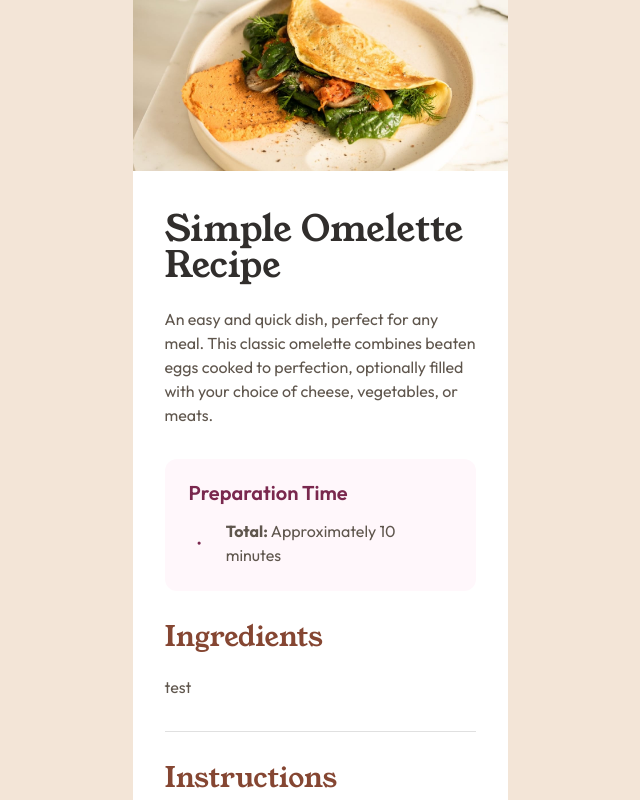
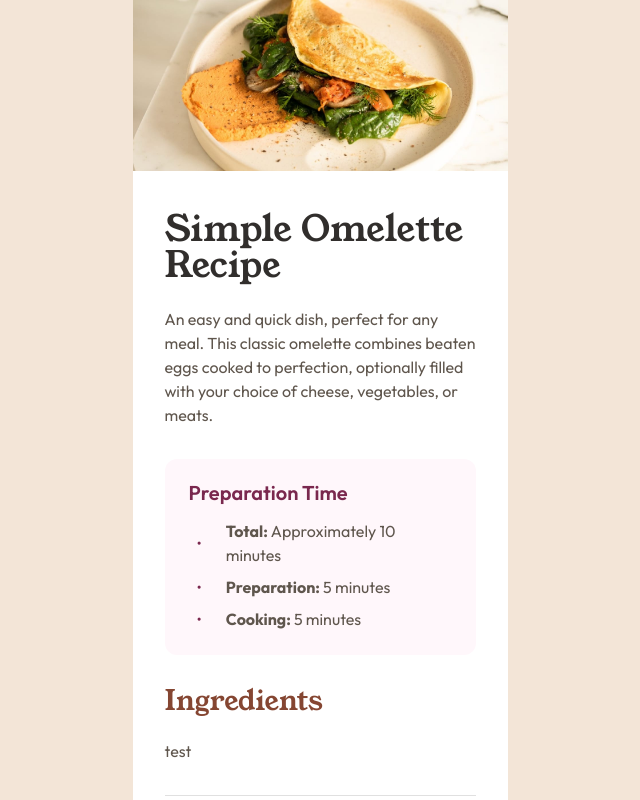
Before and after one commit to haipinggong/recipe-page, a React (Vite) app: page / in a window 1280 px wide. Shown: the top 800 px of the page, without its empty margins (320-960 px from the left). Built offline with nearby package versions, Linux system fonts and the light colour scheme.

Commit message:
Finalize the prepare time section

```diff
--- a/src/App.tsx
+++ b/src/App.tsx
@@ -17,7 +17,7 @@ function App() {
         <Box component="img" src={imageOmelette} alt="Omelette" />
         <Box sx={styles.textContent}>
           <Title title={recipe.title} subTitle={recipe.subTitle} />
-          <PreparationTime content="test" />
+          <PreparationTime />
           <RecipeSection title="Ingredients" content="test" />
           <Divider aria-hidden="true" flexItem sx={styles.divider} />
           <RecipeSection title="Instructions" content="test" />
--- a/src/components/PreparationTime/PreparationTime.styles.ts
+++ b/src/components/PreparationTime/PreparationTime.styles.ts
@@ -16,6 +16,11 @@ export const styles: StyleProps = {
   title: (theme) => ({
     color: theme.palette.rose.main,
   }),
+  descriptionItemList: {
+    display: "flex",
+    flexDirection: "column",
+    gap: 1,
+  },
   descriptionItem: {
     paddingLeft: 1,
     gap: 2,
--- a/src/components/PreparationTime/PreparationTime.tsx
+++ b/src/components/PreparationTime/PreparationTime.tsx
@@ -14,18 +14,19 @@ import recipe from "../../data/recipe.json";
 
 export const PreparationTime = () => {
   const theme = useTheme();
-  const [preparationTime] = recipe.preparationTime;
 
   return (
     <Box component="section" sx={styles.main}>
       <Typography variant="h3" component="h2" sx={styles.title}>
         Preparation Time
       </Typography>
-      <List disablePadding>
-        <ListItem disablePadding sx={styles.descriptionItem}>
-          <Bullet color={theme.palette.rose.main} />
-          <LabeledDescription {...preparationTime} />
-        </ListItem>
+      <List disablePadding sx={styles.descriptionItemList}>
+        {recipe.preparationTime.map((item) => (
+          <ListItem disablePadding sx={styles.descriptionItem}>
+            <Bullet color={theme.palette.rose.main} />
+            <LabeledDescription {...item} />
+          </ListItem>
+        ))}
       </List>
     </Box>
   );
```
